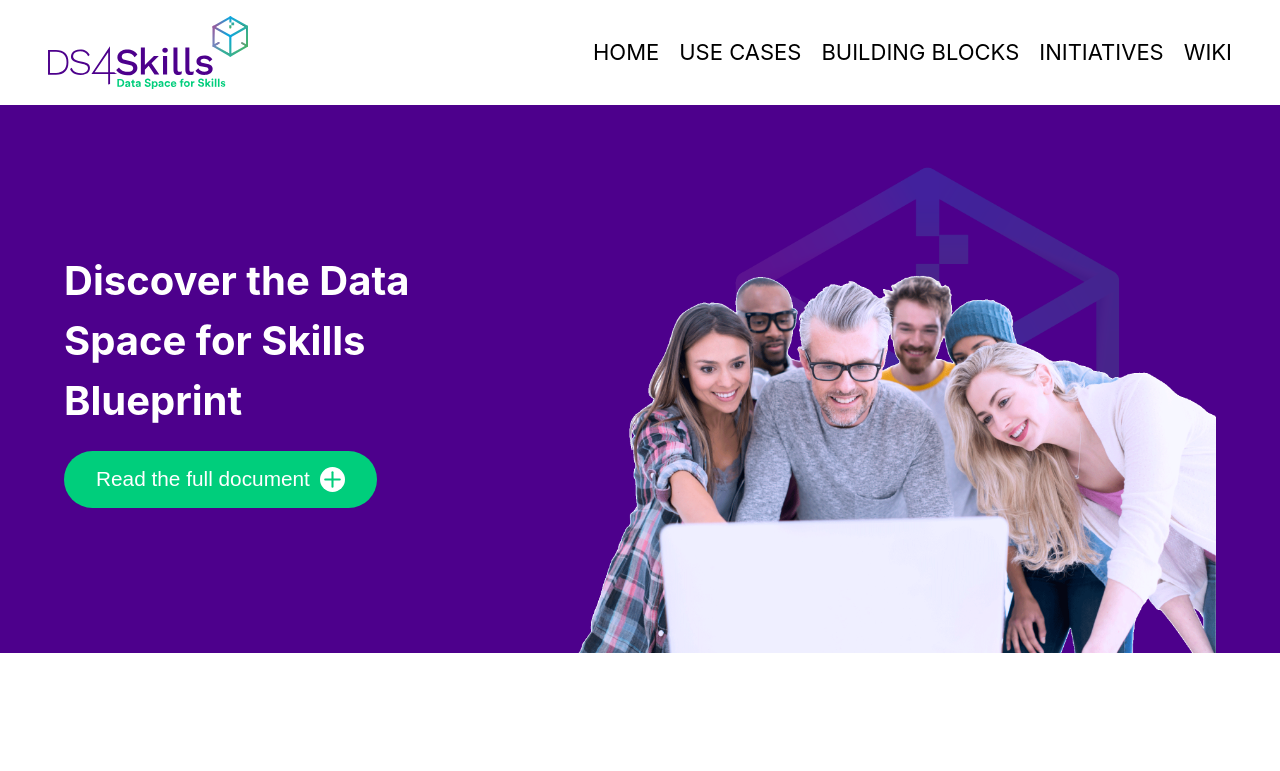
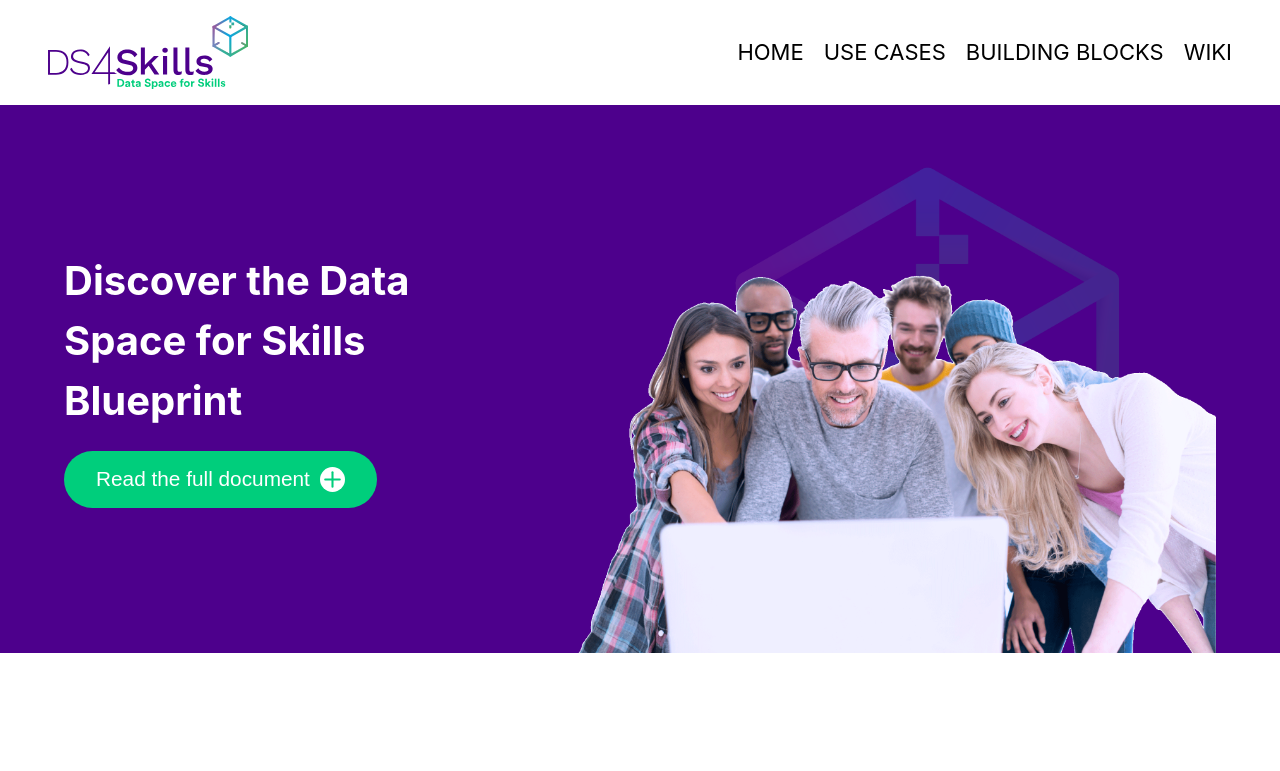
Before and after one commit to VisionsOfficial/ds4s-blueprint, a React (Vite) app: page / in a window 1280 px wide. Shown: the top 771 px of the page. Built offline with nearby package versions, Linux system fonts and the light colour scheme.

Commit message:
fix: remove link "initiatives"

```diff
--- a/index.html
+++ b/index.html
@@ -2,7 +2,7 @@
 <html lang="en">
   <head>
     <meta charset="UTF-8" />
-    <link rel="icon" type="image/svg+xml" href="/vite.svg" />
+    <link rel="icon" type="image/svg+xml" href="" />
     <meta name="viewport" content="width=device-width, initial-scale=1.0" />
     <title>DS4Skills Blueprint</title>
   </head>
--- a/src/components/organisms/Navs/NavBar/NavBar.tsx
+++ b/src/components/organisms/Navs/NavBar/NavBar.tsx
@@ -19,10 +19,6 @@
   {
     name: "Building blocks",
     url: APP_LINKS.buildingBlocks,
-  },
-  {
-    name: "Initiatives",
-    url: "#",
   },
   {
     name: "Wiki",
--- a/src/components/organisms/Navs/SideNav/SideNav.tsx
+++ b/src/components/organisms/Navs/SideNav/SideNav.tsx
@@ -20,10 +20,6 @@
   {
     name: "Building blocks",
     url: APP_LINKS.buildingBlocks,
-  },
-  {
-    name: "Initiatives",
-    url: "#",
   },
   {
     name: "Wiki",
```
